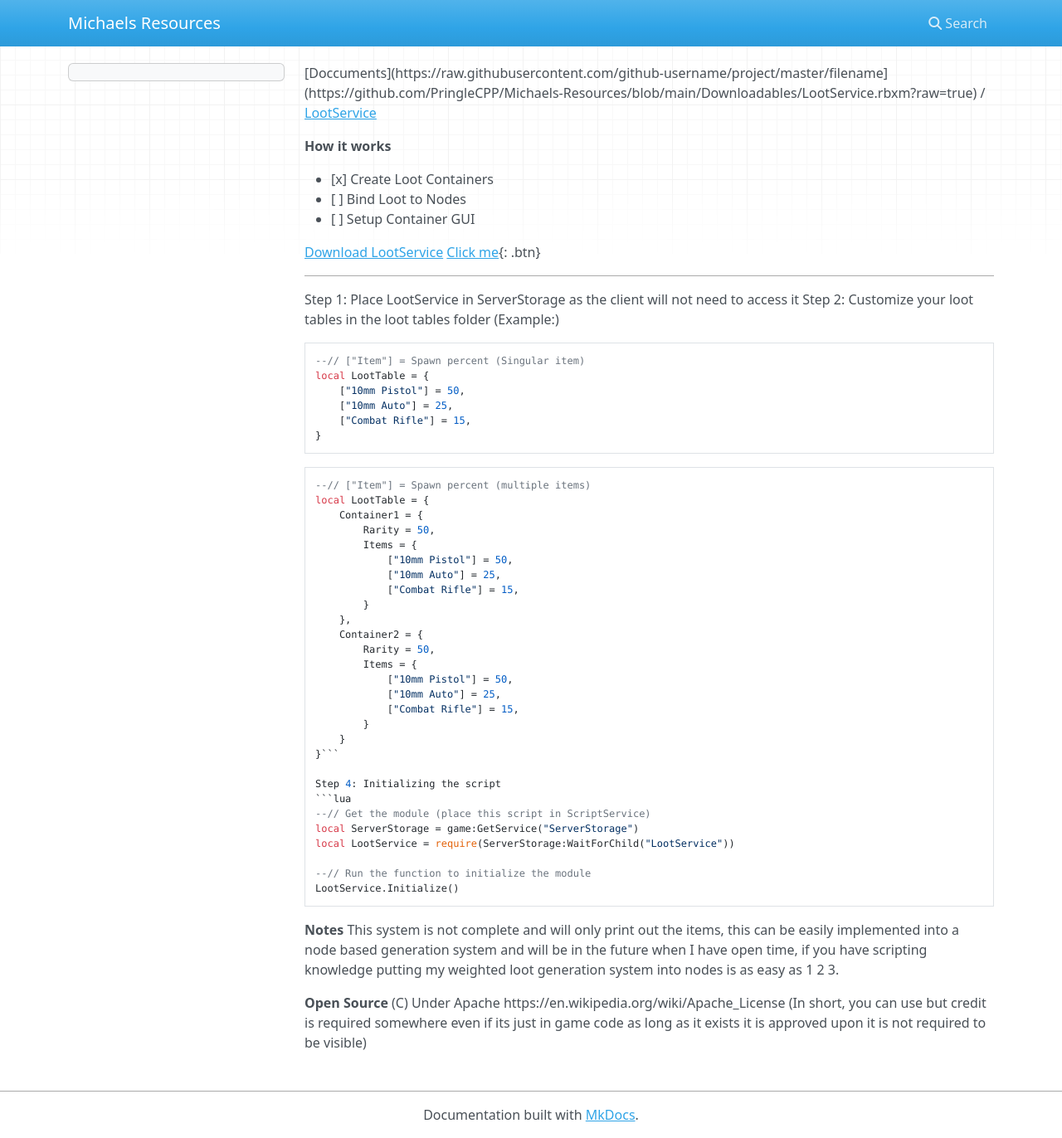
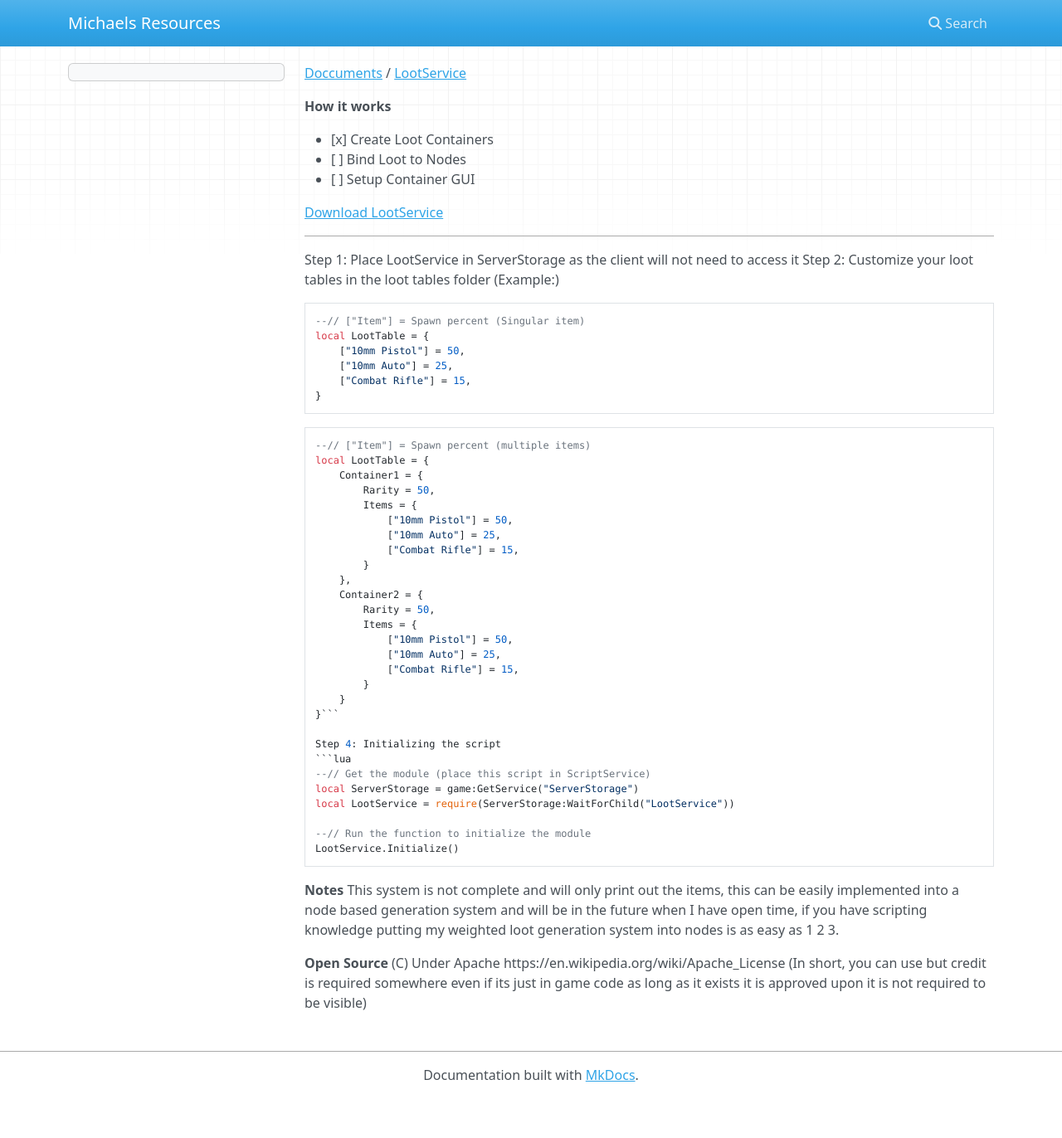
Before and after one commit to Avlware/Michaels-Resources, an MkDocs documentation site: the page built from docs/LootService.md, in a window 1280 px wide and 1372 px high. Shown: the whole window at 83% size. Built offline with MkDocs 1.6.1, drawn with Linux system fonts in a browser that asks for light colours; nearby versions of some CDN libraries.

Commit message:
Update LootService.md

```diff
--- a/docs/LootService.md
+++ b/docs/LootService.md
@@ -1,4 +1,4 @@
-[Doccuments](https://raw.githubusercontent.com/github-username/project/master/filename](https://github.com/PringleCPP/Michaels-Resources/blob/main/Downloadables/LootService.rbxm?raw=true) / [LootService](https://pringlecpp.github.io/Michaels-Resources/docs/LootService)
+[Doccuments](https://pringlecpp.github.io/Michaels-Resources/docs/LootService) / [LootService](https://pringlecpp.github.io/Michaels-Resources/docs/LootService)
 
 **How it works**
 
@@ -6,8 +6,7 @@
 - [ ]  Bind Loot to Nodes
 - [ ]  Setup Container GUI
 
-[Download LootService]([https://octodex.github.com/images/minion.png](https://raw.githubusercontent.com/github-username/project/master/filename](https://github.com/PringleCPP/Michaels-Resources/blob/main/Downloadables/LootService.rbxm?raw=true) "download")
-[Click me](http://www.google.com){: .btn}
+[Download LootService](https://pringlecpp.github.io/Michaels-Resources/docs/LootService)
 
 ---
 
```
